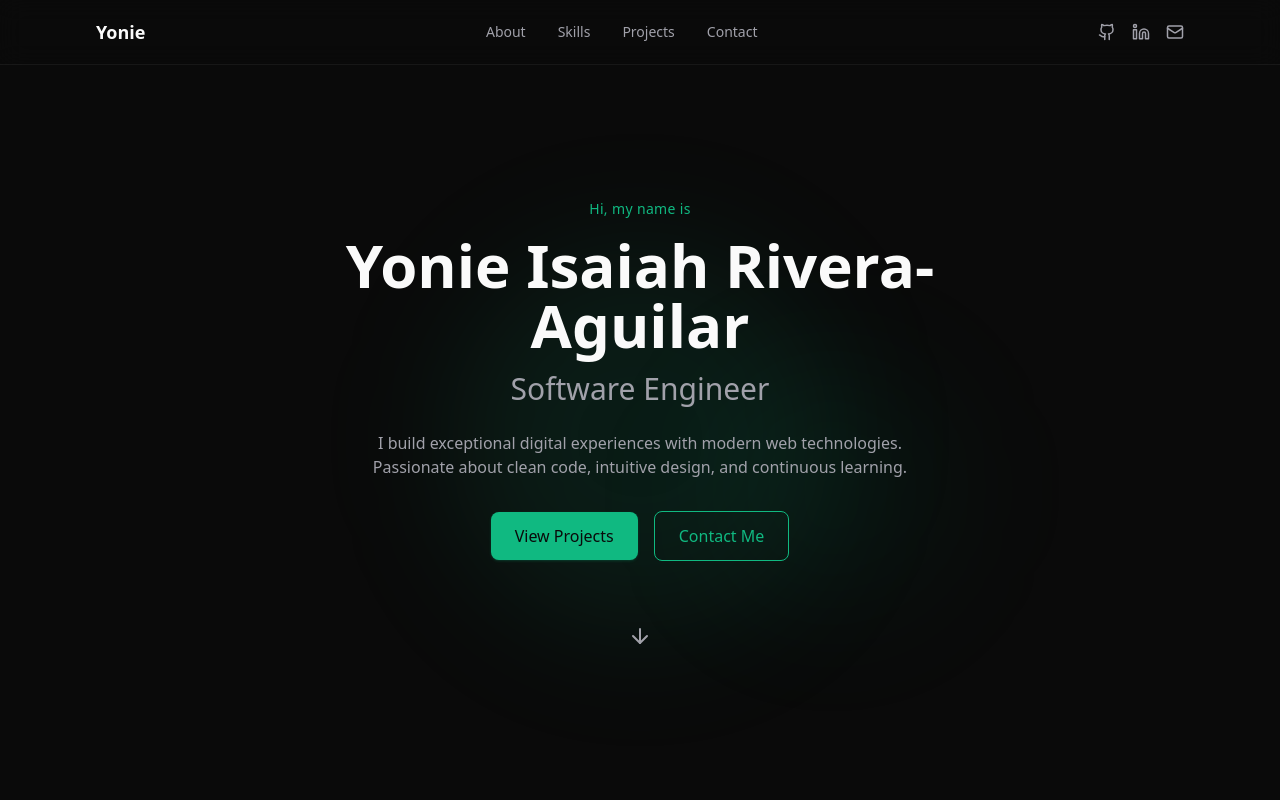
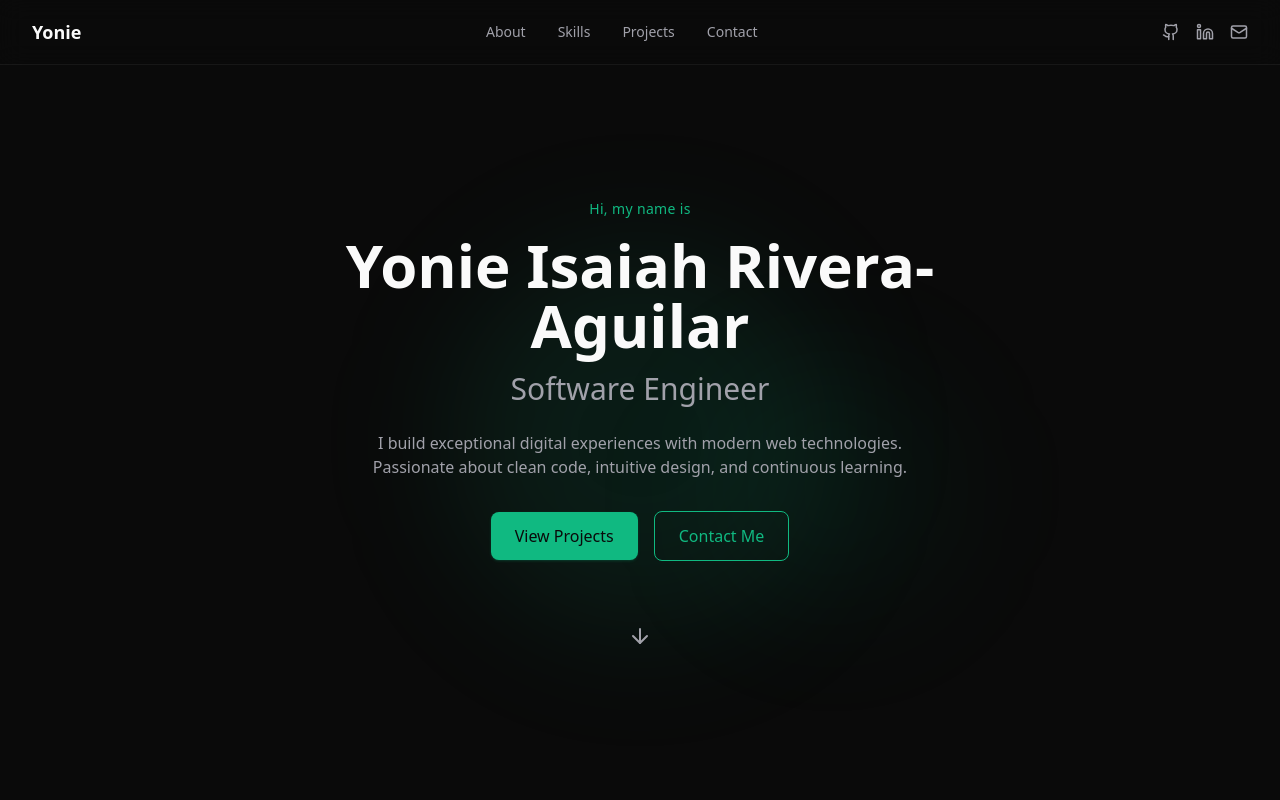
Before and after one commit to Isaiahriveraa/Portfolio, a Next.js app: page / in a window 1280 px wide. Shown: the top 800 px of the page. Built offline with nearby package versions, Linux system fonts and the light colour scheme.

Commit message:
improve container widths and spotlight hover effects

```diff
--- a/src/components/layout/Container.tsx
+++ b/src/components/layout/Container.tsx
@@ -16,7 +16,7 @@ export function Container({
   as: Component = "div",
 }: ContainerProps) {
   return (
-    <Component className={cn("mx-auto w-full max-w-6xl px-4 sm:px-6 lg:px-8", className)}>
+    <Component className={cn("mx-auto w-full max-w-6xl xl:max-w-7xl 2xl:max-w-[1400px] px-4 sm:px-6 lg:px-8", className)}>
       {children}
     </Component>
   );
--- a/src/components/ui/SpotlightCard.tsx
+++ b/src/components/ui/SpotlightCard.tsx
@@ -2,6 +2,7 @@
 
 import { motion, useMotionTemplate, useMotionValue } from "framer-motion";
 import { MouseEvent } from "react";
+import { cn } from "@/lib/utils";
 
 export function SpotlightCard({
   children,
@@ -21,7 +22,11 @@ export function SpotlightCard({
 
   return (
     <div
-      className={`group relative border border-border bg-surface overflow-hidden ${className}`}
+      className={cn(
+        "group relative border border-border bg-surface overflow-hidden",
+        "transition-colors duration-300 hover:border-primary/50",
+        className
+      )}
       onMouseMove={handleMouseMove}
     >
       <motion.div
@@ -30,7 +35,7 @@ export function SpotlightCard({
           background: useMotionTemplate`
             radial-gradient(
               650px circle at ${mouseX}px ${mouseY}px,
-              rgba(147, 51, 234, 0.15),
+              rgba(16, 185, 129, 0.15),
               transparent 80%
             )
           `,
```
